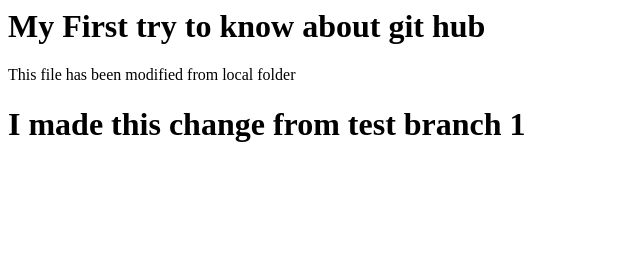
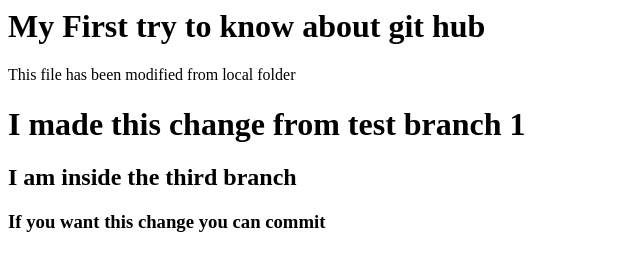
Before and after one commit to vijayannamalai1/testrepository, a plain HTML site: page index.html in a window 1280 px wide. Shown: the whole page, without its empty margins (0-640 px from the left). Drawn offline with Linux system fonts and the light colour scheme.

Commit message:
pushed it to third branch

```diff
--- a/index.html
+++ b/index.html
@@ -1,3 +1,6 @@
 <h1>My First try to know about git hub</h1>
 <p> This file has been modified from local folder</p>
 <h1> I made this change from test branch 1</h1>
+
+<h2> I am inside the third branch</h2>
+<h3> If you want this change you can commit</h3>
```
